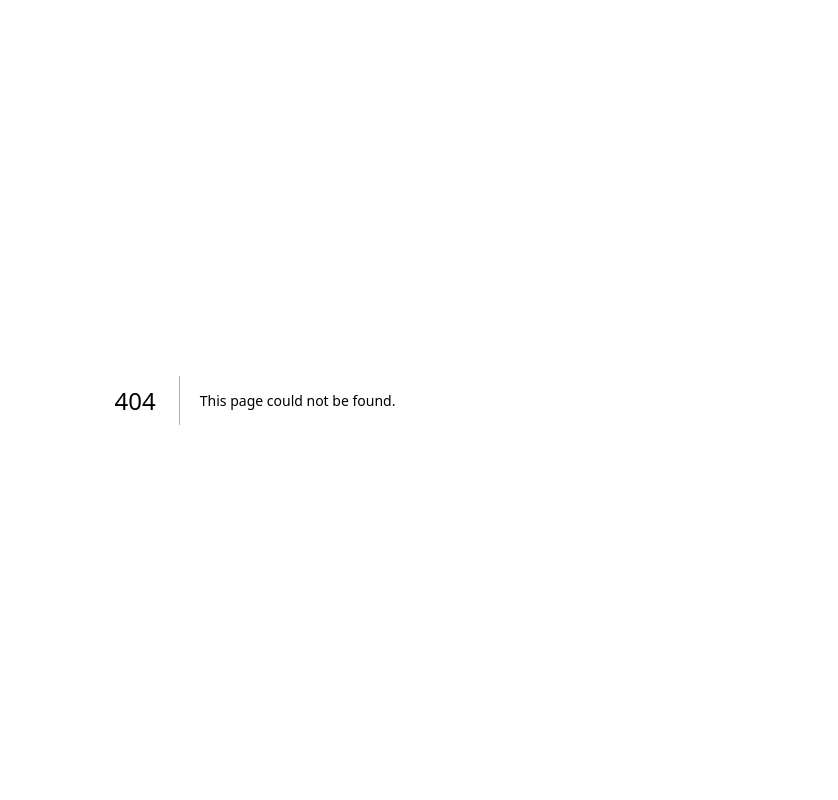
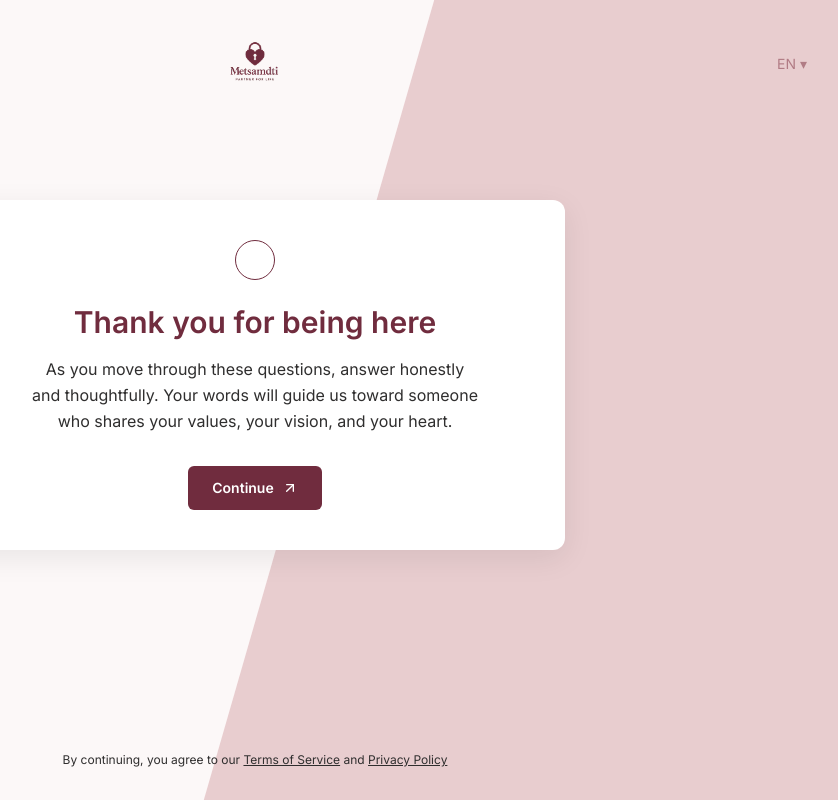
Before and after one commit to wametee/Metsamdti-frontend, a Next.js app: page /onboarding/thankyou in a window 1280 px wide. Before the commit this address had no page. Shown: the whole page, without its empty margins (385-1223 px from the left). Built offline with nearby package versions, Linux system fonts and the light colour scheme.

Commit message:
Welcome and thank you page

```diff
--- /dev/null
+++ b/app/onboarding/thankyou/page.tsx
@@ -0,0 +1,5 @@
+import ThankYou from '@/components/onboarding/Thankyou';
+
+export default function Page() {
+  return <ThankYou />;
+}
--- /dev/null
+++ b/app/onboarding/welcome/page.tsx
@@ -0,0 +1,5 @@
+import Welcome from '@/components/onboarding/welcome';
+
+export default function Page() {
+  return <Welcome />;
+}
--- a/components/layout/Header.tsx
+++ b/components/layout/Header.tsx
@@ -48,7 +48,7 @@ export default function Header() {
           <div className="col-start-3 flex justify-end items-center gap-3">
             {/* Get Started visible on md+ */}
             <div className="hidden md:block">
-              <Link href="/auth/signup" aria-label="Get Started">
+              <Link href="/onboarding/welcome" aria-label="Get Started">
                 <button className="flex items-center gap-2 bg-[#702C3E] text-[F1F1F1] px-4 py-2 rounded-sm font-regular group">
                   Get Started
                   <FaArrowRightLong className="w-4 h-4 -mr-1 transform rotate-0 transition-transform duration-200 group-hover:-rotate-45 group-hover:-translate-y-1 group-hover:translate-x-1" />
@@ -81,7 +81,7 @@ export default function Header() {
         <nav className="flex flex-col p-4 gap-4">
           <Link href="/" className="text-gray-700 hover:text-[#702C3E] font-medium transition-colors">Home</Link>
           <Link href="/about" className="text-gray-700 hover:text-[#702C3E] font-medium transition-colors">About Us</Link>
-          <Link href="/auth/signup" aria-label="Get Started">
+          <Link href="/onboarding/welcome" aria-label="Get Started">
             <button className="flex items-center gap-2 bg-[#702C3E] text-white px-4 py-2 rounded-sm font-medium group">
               Get Started
               <FaArrowRightLong className="w-4 h-4 -mr-1 transform rotate-0 transition-transform duration-200 group-hover:-rotate-45 group-hover:translate-x-1 group-hover:-translate-y-1" />
--- /dev/null
+++ b/components/onboarding/Thankyou.tsx
@@ -0,0 +1,54 @@
+import Image from "next/image";
+import { FiArrowUpRight } from "react-icons/fi";
+import logo from "@/assets/logo2.png";
+
+export default function ThankYou() {
+  return (
+    <section className="min-h-screen w-full bg-[#FCF8F8] relative flex flex-col items-center">
+      {/* Top Bar */}
+      <div className="w-full relative flex items-center justify-center px-6 pt-6 max-w-6xl mx-auto">
+        <div className="flex items-center justify-center gap-2 mx-auto">
+          <Image src={logo} alt="Metsamdti Logo" width={80} height={80} />
+        </div>
+
+        {/* Language Switcher */}
+        <div className="absolute right-6 text-[#702C3E] text-sm cursor-pointer select-none">EN ▾</div>
+      </div>
+
+      {/* Background Diagonal Shape */}
+      <div className="absolute top-0 right-0 w-[60%] h-full bg-[#DDB1B5] opacity-60 clip-path-diagonal"></div>
+
+      {/* Center Card */}
+      <div className="relative z-10 mt-24 bg-white rounded-xl shadow-[0_8px_30px_rgba(0,0,0,0.08)] w-[90%] max-w-[620px] p-10 text-center">
+        {/* Small Circle Icon */}
+        <div className="w-10 h-10 rounded-full border border-[#702C3E] mx-auto mb-6" />
+
+        <h1 className="text-[#702C3E] text-2xl sm:text-3xl font-title font-semibold mb-4">
+          Thank you for being here
+        </h1>
+
+        <p className="text-[#2F2E2E] text-sm sm:text-base leading-relaxed max-w-md mx-auto font-regular mb-8">
+          As you move through these questions, answer honestly and thoughtfully. Your words will guide us toward someone who shares your values, your vision, and your heart.
+        </p>
+
+        {/* Continue Button */}
+        <button className="flex items-center gap-2 mx-auto bg-[#702C3E] text-white text-sm font-semibold px-6 py-3 rounded-md hover:bg-[#702C3E]/90 transition">
+          Continue
+          <FiArrowUpRight className="h-4 w-4" />
+        </button>
+      </div>
+
+      {/* Terms */}
+      <p className="absolute bottom-8 text-xs text-[#2F2E2E] text-center w-full px-4">
+        By continuing, you agree to our <span className="underline cursor-pointer">Terms of Service</span> and <span className="underline cursor-pointer">Privacy Policy</span>
+      </p>
+
+      {/* Custom Diagonal Clip */}
+      <style>{`
+        .clip-path-diagonal {
+          clip-path: polygon(40% 0, 100% 0, 100% 100%, 10% 100%);
+        }
+      `}</style>
+    </section>
+  );
+}
--- /dev/null
+++ b/components/onboarding/welcome.tsx
@@ -0,0 +1,62 @@
+import Header from '@/components/layout/Header';
+import Link from 'next/link';
+import { FiArrowUpRight } from 'react-icons/fi';
+import Image from 'next/image';
+import logo from '@/assets/logo2.png';
+
+export default function Welcome() {
+  return (
+    <section className="min-h-screen w-full bg-[#FCF8F8] flex flex-col md:justify-center relative">
+      {/* Top Right Language Switch */}
+      <div className="absolute top-6 right-6 text-sm text-[#2F2E2E]">
+        <div className="border border-[#E0D2D2] rounded-md px-3 py-1 cursor-pointer hover:bg-white/60 transition">
+          EN ▾
+        </div>
+      </div>
+
+
+
+      {/* Center Content */}
+      <div className="flex flex-col items-center justify-center text-center px-6 pt-40 sm:pt-40 md:pt-1 pb-10">
+        {/* Logo + Title */}
+
+        {/* Render the logo here */}
+        <div className="mt-1">
+          <div className="flex items-center justify-center gap-2 mx-auto">
+            <Image src={logo} alt="Metsamdti" width={80} height={80} />
+          </div>
+          <h1 className="text-3xl sm:text-4xl md:text-5xl font-semibold text-[#702C3E]">
+            Welcome to <span className="text-[#702C3E]">Metsamdti</span>
+          </h1>
+
+          <p className="mt-4 max-w-lg mx-auto text-sm sm:text-base md:text-lg leading-relaxed text-[#2F2E2E] font-regular">
+            This is a space created with intention — a place to slow down, reflect, and honor the kind of
+            connection you seek.<br />Your journey begins here.
+          </p>
+        </div>
+
+        {/* Begin Button */}
+        <div className="mt-10">
+          <Link
+            href="/onboarding/thankyou"
+            className="group inline-flex items-center gap-2 bg-[#702C3E] text-white px-6 py-3 rounded-md font-semibold shadow-md hover:bg-[#702C3E]/90 transition"
+          >
+            Begin
+            <FiArrowUpRight className="h-5 w-5 transition-transform group-hover:translate-x-1 group-hover:-translate-y-1" />
+          </Link>
+        </div>
+
+        {/* Terms (removed inline for mobile/tables — moved to bottom for all sizes) */}
+      </div>
+
+      {/* Terms positioned at the bottom for all screen sizes (mobile & tablets included) */}
+      <div className="absolute bottom-6 w-full text-center px-4 z-20">
+        <p className="text-xs text-[#2F2E2E] mx-auto max-w-2xl">
+          By continuing, you agree to our{' '}
+          <Link href="/terms" className="underline">Terms of Service</Link>{' '}and{' '}
+          <Link href="/privacy" className="underline">Privacy Policy</Link>.
+        </p>
+      </div>
+    </section>
+  );
+}
--- a/components/public/Home.tsx
+++ b/components/public/Home.tsx
@@ -111,7 +111,7 @@ export default function Home() {
           <div className="relative flex flex-col md:flex-row md:items-start gap-10">
 
             {/* Left Image */}
-            <div className="relative w-full md:w-[460px] rounded-3xl overflow-hidden shadow-lg min-h-[280px] md:h-[565px]">
+            <div className="relative w-full md:w-[460px] rounded-3xl overflow-hidden shadow-lg h-[430px] sm:h-[480px] md:h-[565px]">
              <Image
                 src={HowItWorks}
                 alt="HowItWorks"
@@ -301,7 +301,7 @@ export default function Home() {
       {/* Mobile CTA (optional) */}
       <div className="fixed bottom-6 left-1/2 z-50 hidden -translate-x-1/2 md:block md:hidden">
         <a
-          href="/auth/signup"
+          href="/onboarding/welcome"
           className="group flex items-center gap-2 rounded-full bg-[#702C3E] px-8 py-4 font-semibold text-white shadow-2xl transition hover:bg-[#702C3E]/90"
         >
           Get Started
```
